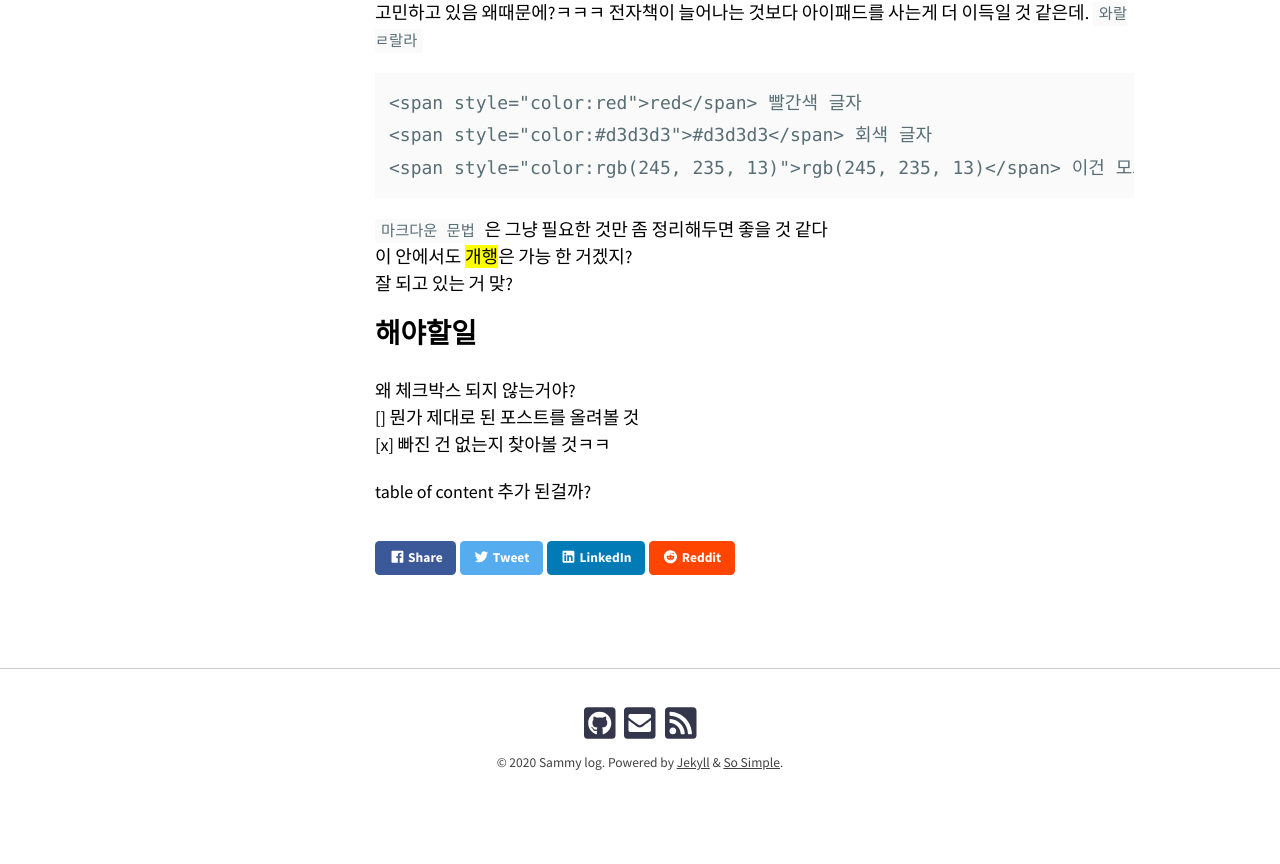
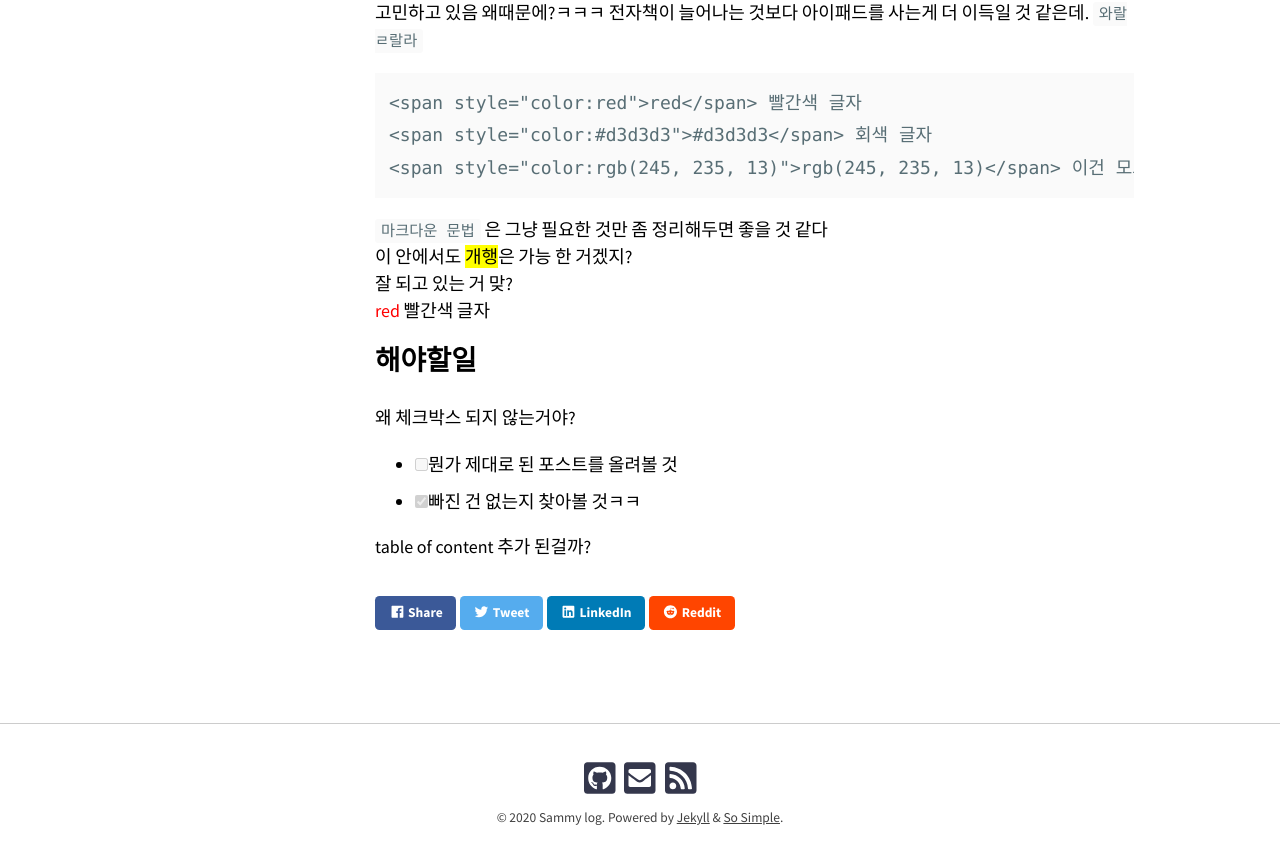
Before and after one commit to ssammykim/ssammykim.github.io, a Jekyll site: the page built from _posts/2020-04-29-test-post.md, in a window 1280 px wide and 900 px high, scrolled down 2001 px. Shown: the top 864 px of the window. Built offline with Jekyll 4.4.1, drawn with Linux system fonts in a browser that asks for light colours; nearby versions of some CDN libraries; emoji names are drawn with the system emoji font; some web fonts are replaced; comment, search, counter and statistics services are not loaded.

Commit message:
modified checkbox

```diff
--- a/_posts/2020-04-29-test-post.md
+++ b/_posts/2020-04-29-test-post.md
@@ -36,10 +36,11 @@ published : true
 `마크다운 문법` 은 그냥 필요한 것만 좀 정리해두면 좋을 것 같다
 이 안에서도 <mark>개행</mark>은 가능 한 거겠지?
 잘 되고 있는 거 맞?
+<span style="color:red">red</span> 빨간색 글자
 
 ## 해야할일
 왜 체크박스 되지 않는거야?
-[] 뭔가 제대로 된 포스트를 올려볼 것
-[x] 빠진 건 없는지 찾아볼 것ㅋㅋ
+- [ ] 뭔가 제대로 된 포스트를 올려볼 것
+- [x] 빠진 건 없는지 찾아볼 것ㅋㅋ
 
 table of content 추가 된걸까?
```
